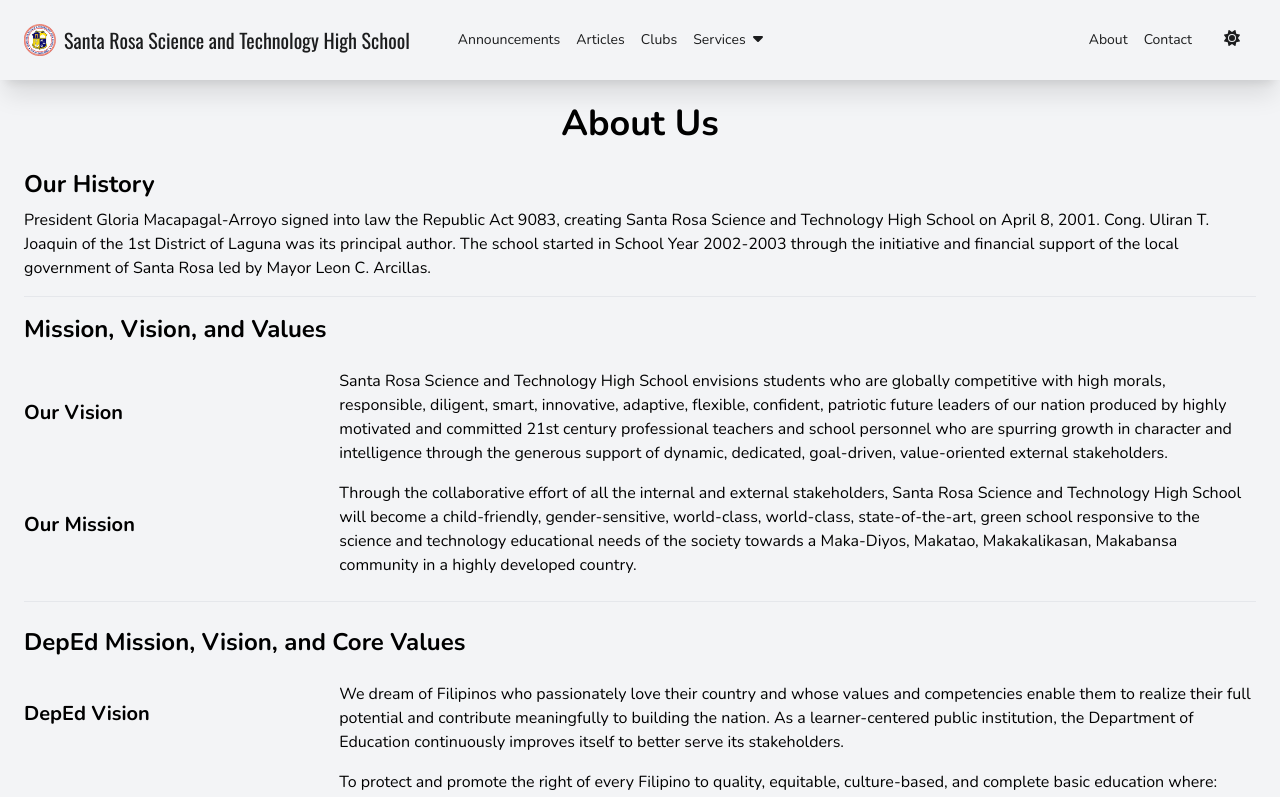
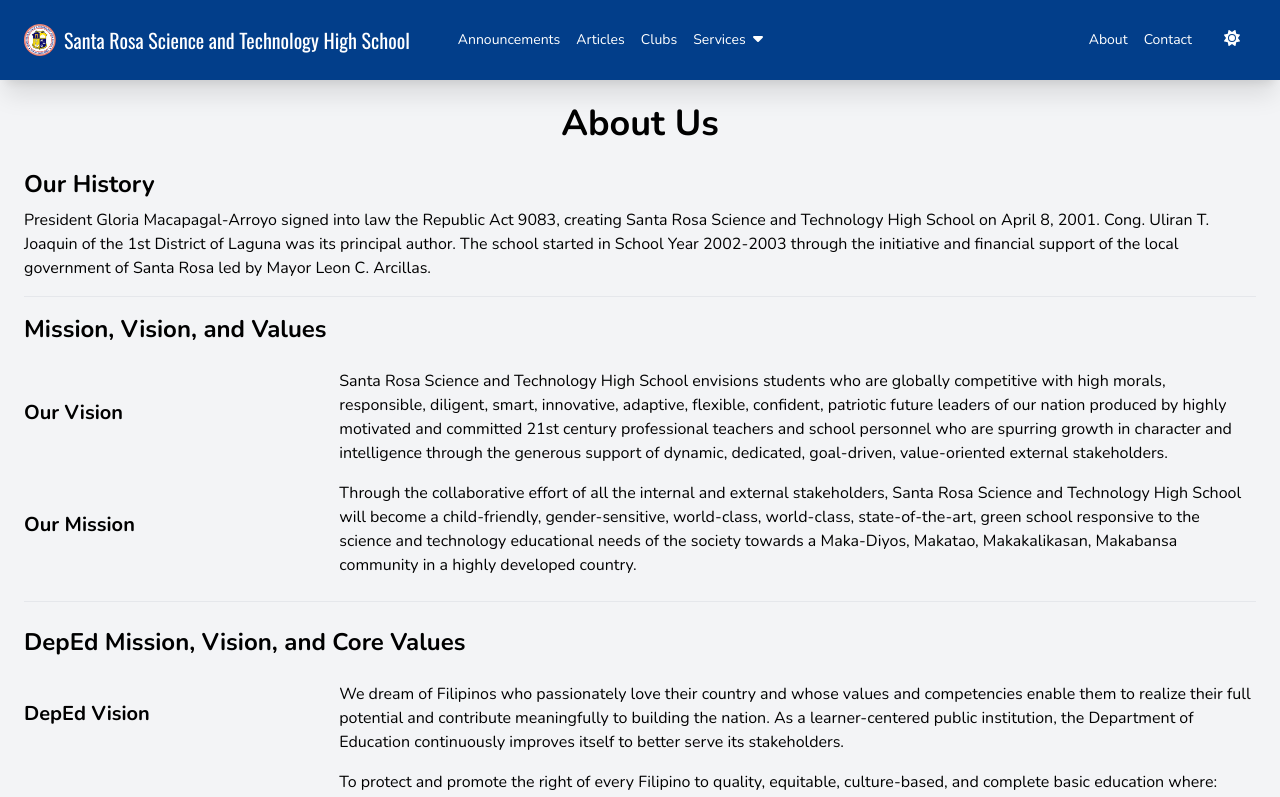
Before and after one commit to starsci/website, a Next.js app: page /about in a window 1280 px wide. Shown: the top 797 px of the page. Built offline with nearby package versions, Linux system fonts and the light colour scheme.

Commit message:
make header background into brand blue

```diff
--- a/components/Navbar.js
+++ b/components/Navbar.js
@@ -1,7 +1,7 @@
 function Navbar(props) {
     return (
         <nav
-            className="flex flex-col items-center flex-wrap bg-gray-100 text-brand-dark-default dark:bg-brand-dark-default dark:text-white top-0 z-50 shadow-xl">
+            className="flex flex-col items-center flex-wrap bg-brand-blue-default text-white top-0 z-50 shadow-xl">
             <div
                 className="flex flex-wrap justify-between w-full lg:container lg:static relative [&>*]:p-6">
                 {props.children}
--- a/components/NavbarCollapsible.js
+++ b/components/NavbarCollapsible.js
@@ -41,7 +41,7 @@ function NavbarCollapsible(props) {
                     title="Toggle Navigation"
                     type="button"
                     onClick={toggleNav}
-                    className="flex items-center px-3 py-2 border rounded border-brand-dark-default dark:border-white hover:bg-brand-dark-default hover:dark:bg-white hover:dark:text-brand-dark-default hover:text-white transition-all duration-100">
+                    className="flex items-center px-3 py-2 border rounded border-white hover:bg-white hover:text-brand-dark-default transition-all duration-100">
                     {/* animate faBars spin to its side when toggle */}
                     <FontAwesomeIcon icon={faBars}
                                      className={`${isExpanded1 ? `transform rotate-90` : ``} transition-all ease-in-out duration-150`}/>
@@ -49,7 +49,7 @@ function NavbarCollapsible(props) {
             </div>
             <div
                 ref={parentRef}
-                className={`w-full dark:bg-brand-dark-default bg-gray-100 absolute block top-full -mt-6 lg:bg-none lg:static lg:mt-0 lg:flex-grow lg:flex lg:items-center lg:w-auto lg:-ms-6`}>
+                className={`w-full bg-brand-blue-default absolute block top-full -mt-6 lg:bg-none lg:static lg:mt-0 lg:flex-grow lg:flex lg:items-center lg:w-auto lg:-ms-6`}>
                 {props.children}
             </div>
         </>
```
